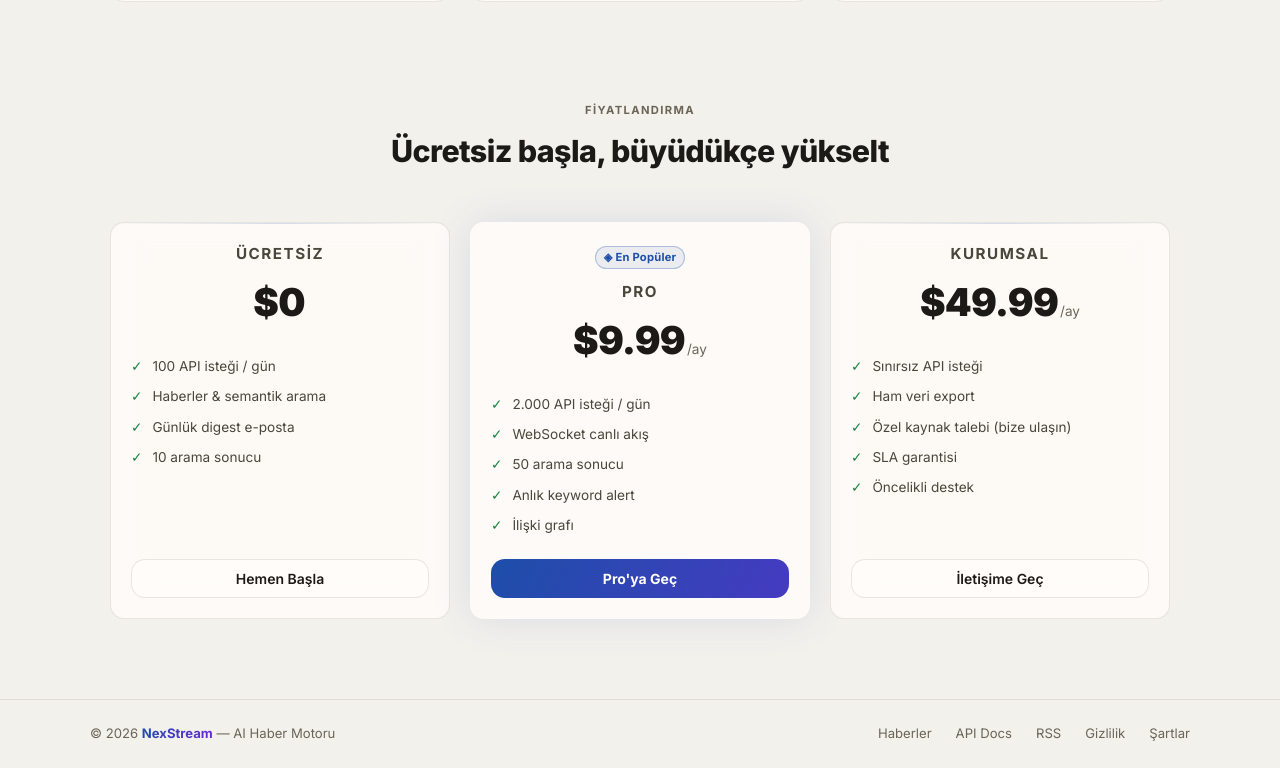
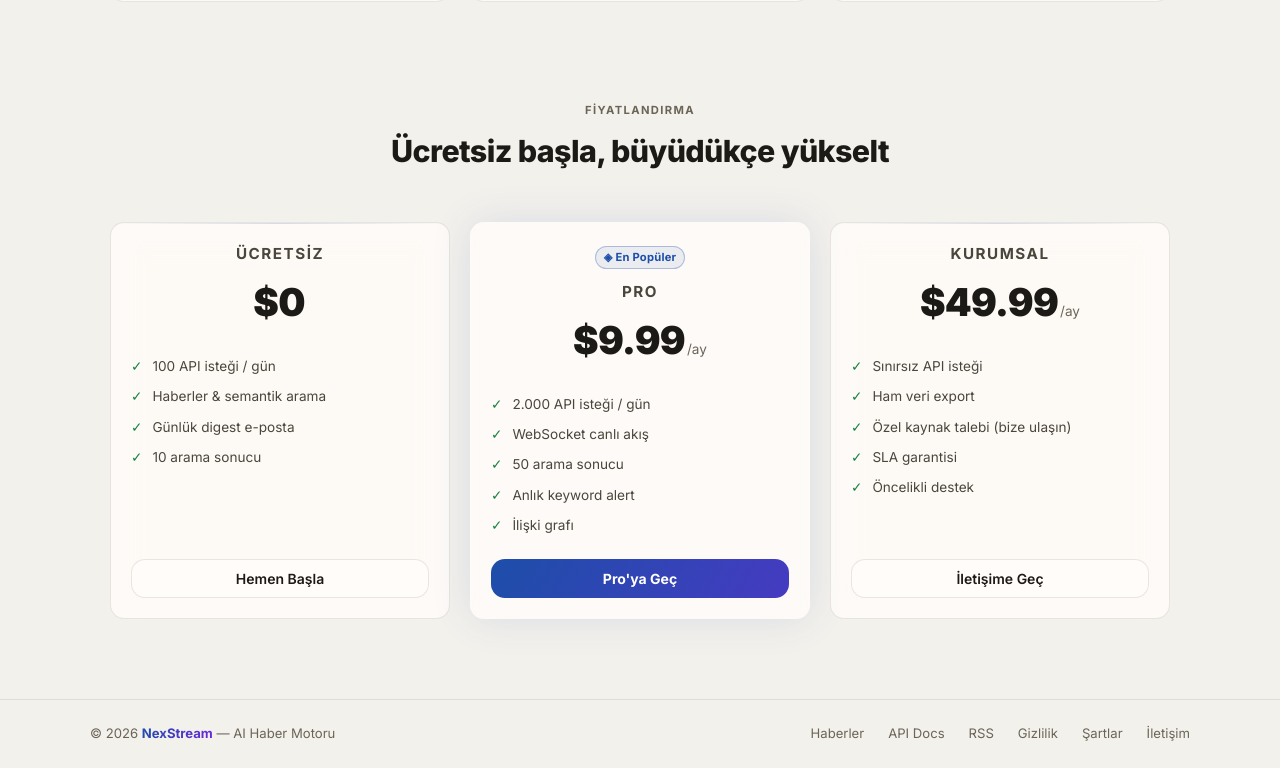
Before and after one commit to MaviMakumba/NexStream-News-Engine, a Next.js app in the folder frontend/: page / in a window 1280 px wide. Shown: the part 1374-2142 px from the top of the page. Built offline with nearby package versions, Linux system fonts and the light colour scheme; no server answers.

Commit message:
fix(frontend): ana sayfa footer'ina Iletisim linki ekle
/contact sayfasi bugun eklendi ama sadece /privacy+/terms'ten link veriliyordu
-- kullanici ana sayfada gezerken bulamadi. Ana sayfanin kendi footer'inda
zaten Dashboard/API Docs/RSS/Gizlilik/Sartlar linkleri var, oraya da eklendi.

```diff
--- a/frontend/app/page.tsx
+++ b/frontend/app/page.tsx
@@ -243,6 +243,7 @@ export default function LandingPage() {
               { label: "RSS",       href: `${BASE}/feed.xml` },
               { label: t.privacy,   href: "/privacy" },
               { label: t.terms,     href: "/terms" },
+              { label: t.contactLink, href: "/contact" },
             ].map((l) => (
               <a key={l.label} href={l.href} target={l.href.startsWith("http") ? "_blank" : "_self"}
                  style={{ fontSize: "0.82rem", color: "var(--text3)", textDecoration: "none", transition: "color 0.15s" }}
```
